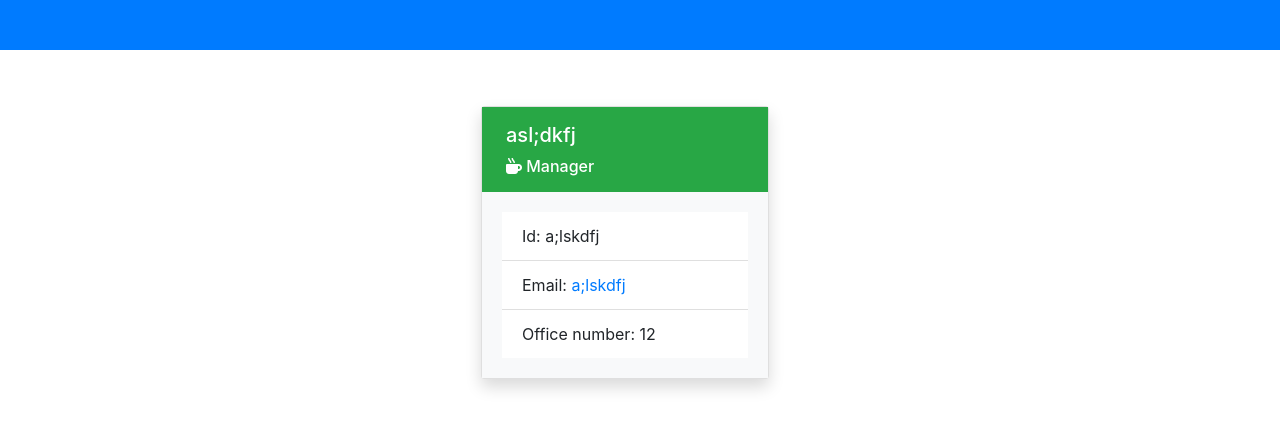
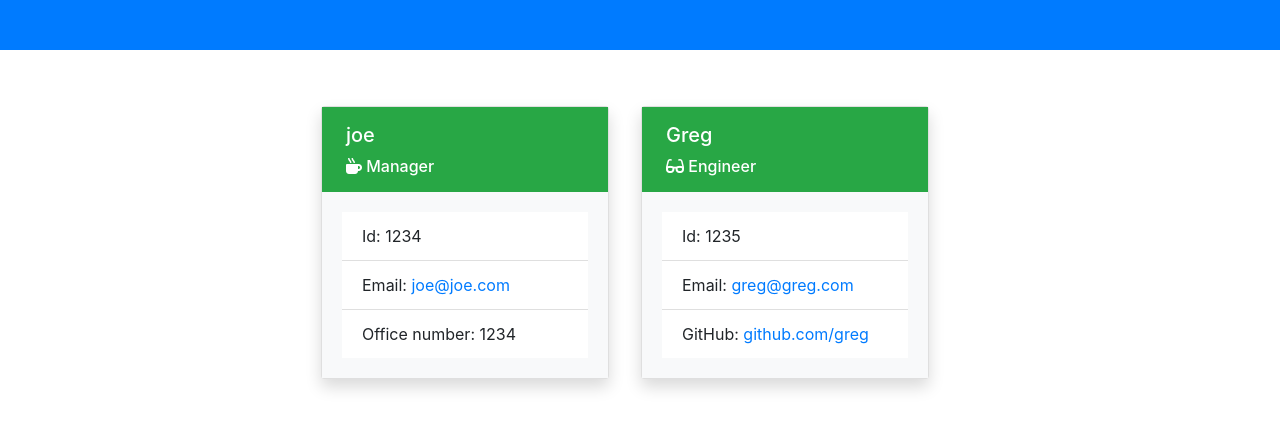
Before and after one commit to anhonestpuck/team-profile-generator-project, a website: page Develop/team.html in a window 1280 px wide. Shown: the part 153-582 px from the top of the page. Drawn offline with nearby package versions, Linux system fonts and the light colour scheme.

Commit message:
final touches

```diff
--- a/Develop/team.html
+++ b/Develop/team.html
@@ -20,14 +20,27 @@
          <main class="container justify-content-center row col-12">
          <div class="card col-3 pl-0 pr-0 mt-4 mx-3 shadow bg-body rounded" style="min-width:18rem; max-width:18rem">
              <div class="bg-success">
-                 <h5 class="card-title ml-4 mt-3 mb-3 text-white">asl;dkfj</h5>
+                 <h5 class="card-title ml-4 mt-3 mb-3 text-white">joe</h5>
                  <h6 class="card-subtitle mb-3 ml-4 text-white"><i class="fa fa-mug-hot"></i> Manager</h6>
              </div>
              <div class="card-body bg-light">
                  <ul class="list-group list-group-flush">
-                     <li class="list-group-item">Id: a;lskdfj</li>
-                     <li class="list-group-item"> Email: <a href="mailto:a;lskdfj">a;lskdfj</a></li>
-                     <li class="list-group-item">Office number: 12</li>
+                     <li class="list-group-item">Id: 1234</li>
+                     <li class="list-group-item"> Email: <a href="mailto:joe@joe.com">joe@joe.com</a></li>
+                     <li class="list-group-item">Office number: 1234</li>
+                 </ul>
+             </div>
+         </div>
+             <div class="card col-3 pl-0 pr-0 mt-4 mx-3 shadow bg-body rounded" style="min-width:18rem; max-width:18rem">
+             <div class="bg-success">
+                 <h5 class="card-title ml-4 mt-3 mb-3 text-white">Greg</h5>
+                 <h6 class="card-subtitle mb-3 ml-4 text-white"><i class="fa fa-glasses"></i> Engineer</h6>
+             </div>
+             <div class="card-body bg-light">
+                 <ul class="list-group list-group-flush">
+                     <li class="list-group-item">Id: 1235</li>
+                     <li class="list-group-item"> Email: <a href="mailto: greg@greg.com">greg@greg.com</a></li>
+                     <li class="list-group-item">GitHub: <a href=https://github.com/github.com/greg>github.com/greg</a></li>
                  </ul>
              </div>
          </div></main>
```
Also changed, not shown: Develop/__tests__/Employee.test.js (+6 -9 lines), Develop/__tests__/Engineer.test.js (+3 -1 lines), Develop/__tests__/Intern.test.js (+6 -4 lines), Develop/index.js (+4 -3 lines), Develop/dist/team.html (deleted).
